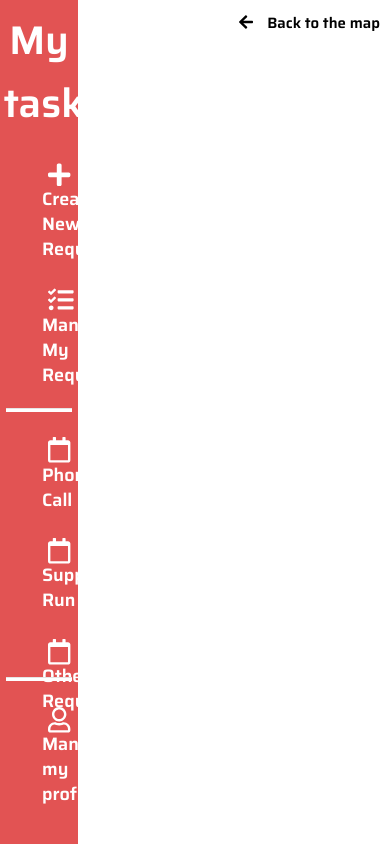
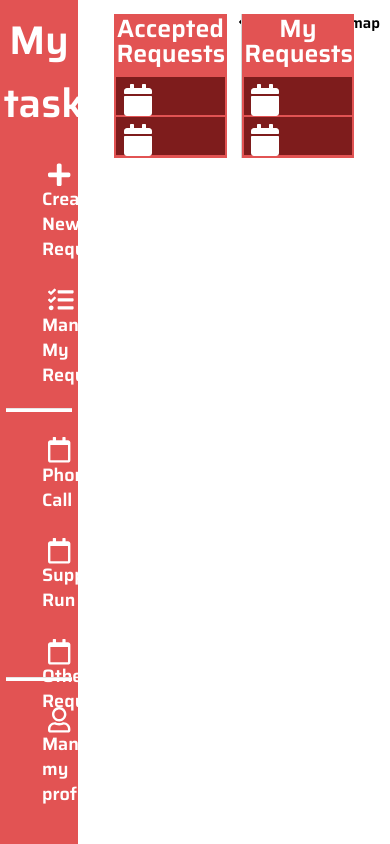
Before and after one commit to DRP-33/drp-33-frontend, a React (Create React App) app in the folder frontend/web-app/: page /manage-request in a window 390 px wide. Shown: the top 844 px of the page. Built offline with nearby package versions, Linux system fonts and the light colour scheme.

Commit message:
Added small changes to make manage requests more responsive

```diff
--- a/frontend/web-app/src/components/ManageRequest.jsx
+++ b/frontend/web-app/src/components/ManageRequest.jsx
@@ -9,7 +9,7 @@
 function ManageRequest() {
     const history = useHistory();
     return (
-        <div>
+        <div className="manageRequestStyle">
             <div className="backToMap" onClick={() => history.push('/map')}>
                 <FontAwesomeIcon className="backToMapStyle" icon={faArrowLeft} size="1x" />
                 <span className="backToMapText"> Back to the map </span>
--- a/frontend/web-app/src/css/ManageRequest.css
+++ b/frontend/web-app/src/css/ManageRequest.css
@@ -1,3 +1,9 @@
+.manageRequestStyle {
+    width: 80%;
+    height: 100vh;
+    float:right;
+}
+
 .backToMapStyle {
     color: black;
     position: relative;
```
